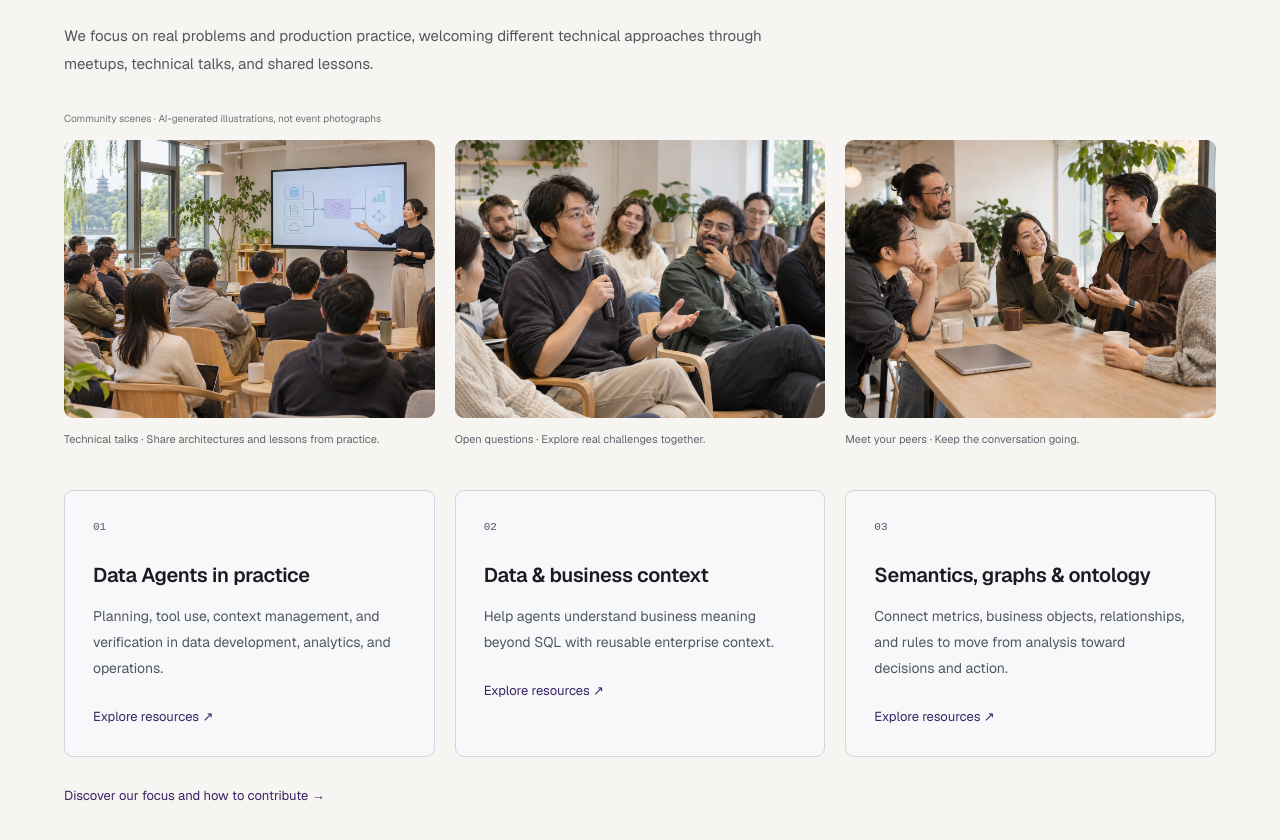
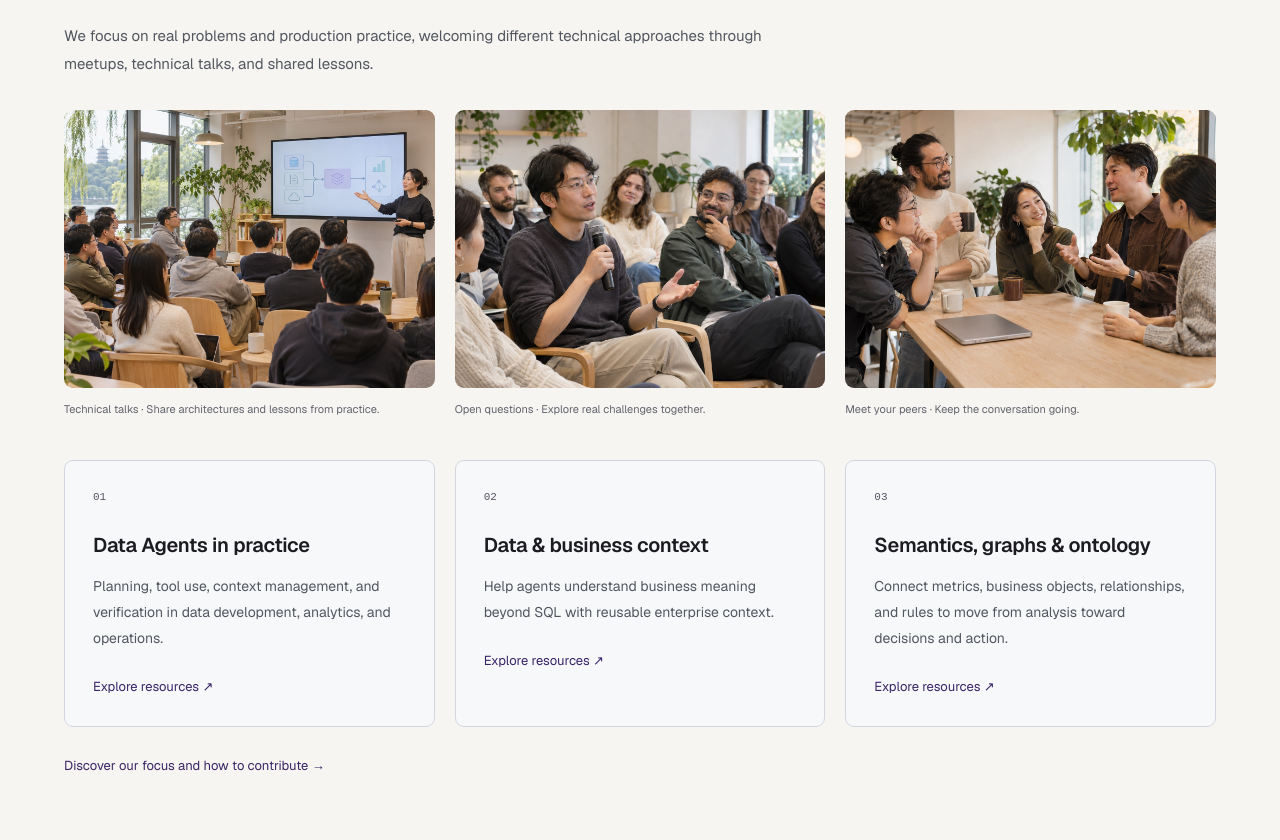
Before and after one commit to Datus-ai/agentic-data-stack-website, a Next.js app: page / in a window 1280 px wide. Shown: the part 974-1814 px from the top of the page. Built offline with nearby package versions, Linux system fonts and the light colour scheme.

Commit message:
Remove visible illustration notes from community photos

```diff
--- a/app/globals.css
+++ b/app/globals.css
@@ -417,5 +417,3 @@ a, button, input, summary { -webkit-tap-highlight-color: transparent; }
 .community-meeting-format p { color:#62646d; font-size:13px; line-height:1.85; margin:9px 0 0; }
 .community-organizing-note { color:#62646d; max-width:760px; font-size:12px; line-height:1.9; margin:35px 0 26px; }
 @media(max-width:760px) { .community-organizing-intro { grid-template-columns:1fr; gap:28px; } .community-photos { grid-template-columns:1fr; gap:24px; } .community-photos-banner img { aspect-ratio:4/3; } }
-
-.community-photos-disclosure { grid-column:1 / -1; margin:0 0 -7px; font-size:10px; color:#747079; line-height:1.7; }
--- a/components/community/CommunityPhotos.tsx
+++ b/components/community/CommunityPhotos.tsx
@@ -24,7 +24,6 @@ export default function CommunityPhotos({ locale, banner = false }: { locale: Lo
   const photos = banner ? communityPhotos.slice(0, 1) : communityPhotos.slice(0, 3);
   if (!photos.length) return null;
   return <div className={`community-photos${banner ? " community-photos-banner" : ""}`}>
-    {photos.some(photo => photo.illustrative) && <p className="community-photos-disclosure">{locale === "zh" ? "社区活动示意图 · AI 生成，非真实活动记录" : "Community scenes · AI-generated illustrations, not event photographs"}</p>}
     {photos.map(photo => <figure key={photo.src}>
       <img src={photo.src} alt={photo.alt[locale]} width={banner ? 1440 : 800} height={banner ? 720 : 600} loading="lazy"/>
       <figcaption>{photo.caption[locale]}</figcaption>
```
Also changed, not shown: 1 other file (tests, documents, lock files or other folders).
